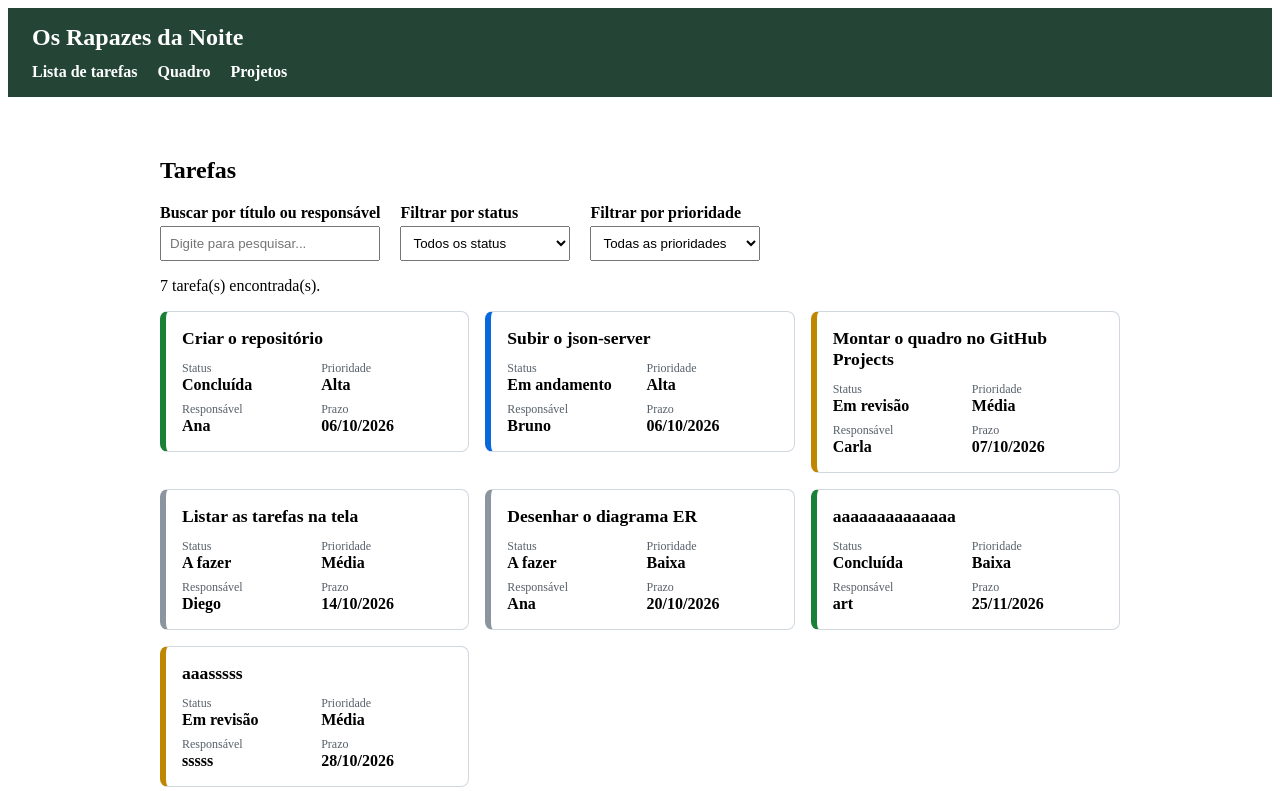
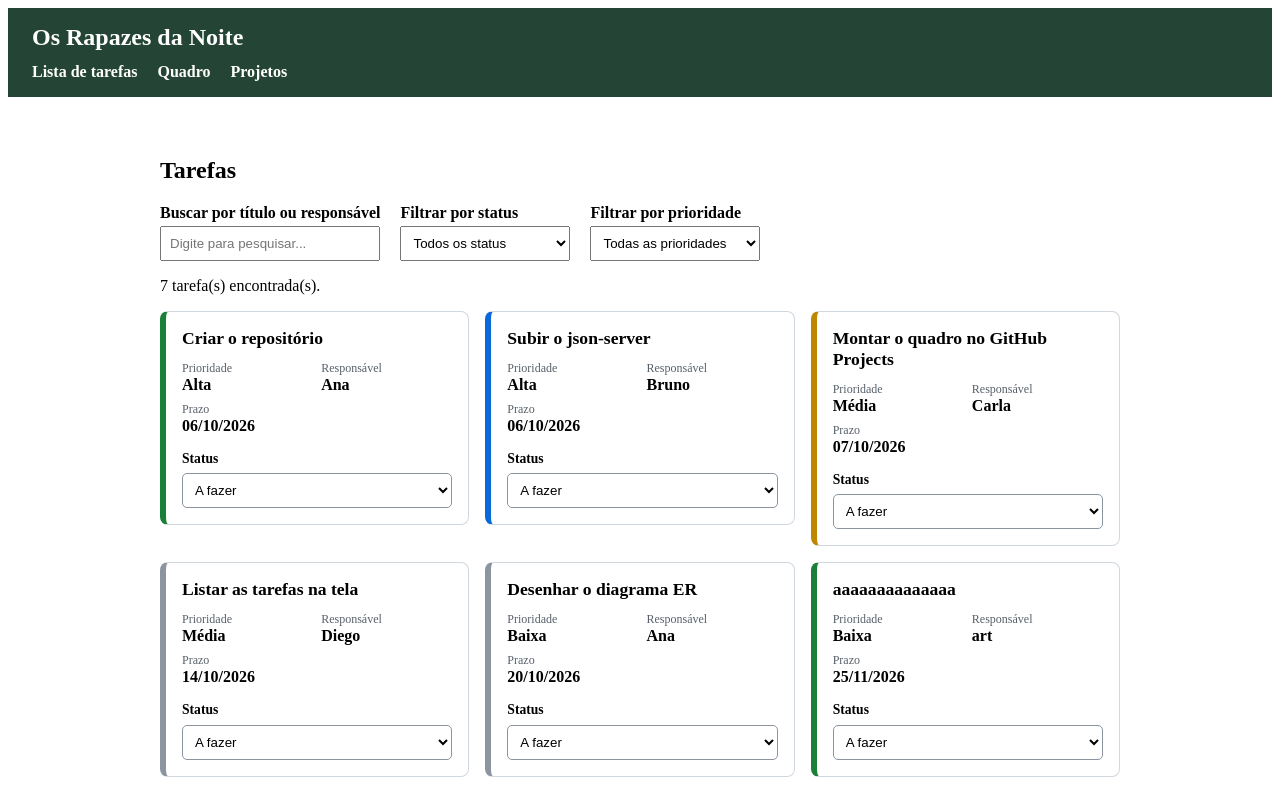
Before and after one commit to artmcabral/OsRapazesDaNoite_DesFrontEnd, an Angular app: page /tarefas in a window 1280 px wide. Shown: the top 791 px of the page. Built offline with nearby package versions, Linux system fonts and the light colour scheme; data requests are answered from the project's data file.

Commit message:
feat: permite alterar status pelo cartao - issue 29

```diff
--- a/src/app/components/tarefa-card/tarefa-card.css
+++ b/src/app/components/tarefa-card/tarefa-card.css
@@ -1,19 +1,5 @@
-.link-cartao {
-  display: block;
-  color: inherit;
-  text-decoration: none;
-  border-radius: 8px;
-}
 
-.link-cartao:hover .cartao {
-  border-color: #8c959f;
-  box-shadow: 0 2px 6px rgb(0 0 0 / 0.08);
-}
-
-.link-cartao:focus-visible {
-  outline: 3px solid #0969da;
-  outline-offset: 2px;
-}.cartao {
+.cartao {
   border: 1px solid #d0d7de;
   border-left: 6px solid #8c959f;
   border-radius: 8px;
@@ -26,9 +12,28 @@
   font-size: 1.1rem;
 }
 
+/* Link para os detalhes */
+.link-cartao {
+  color: inherit;
+  text-decoration: none;
+  border-radius: 4px;
+}
+
+.link-cartao:hover {
+  color: #0969da;
+  text-decoration: underline;
+}
+
+.link-cartao:focus-visible {
+  outline: 3px solid #0969da;
+  outline-offset: 3px;
+}
+
+/* Informações da tarefa */
 .cartao dl {
   display: grid;
-  grid-template-columns: repeat(auto-fit, minmax(120px, 1fr));
+  grid-template-columns:
+    repeat(auto-fit, minmax(120px, 1fr));
   gap: 0.5rem;
   margin: 0;
 }
@@ -43,7 +48,59 @@
   font-weight: 600;
 }
 
-.status-a-fazer      { border-left-color: #8c959f; }
-.status-em-andamento { border-left-color: #0969da; }
-.status-em-revisao   { border-left-color: #bf8700; }
-.status-concluida    { border-left-color: #1a7f37; }
+/* Cores dos status */
+.status-a-fazer {
+  border-left-color: #8c959f;
+}
+
+.status-em-andamento {
+  border-left-color: #0969da;
+}
+
+.status-em-revisao {
+  border-left-color: #bf8700;
+}
+
+.status-concluida {
+  border-left-color: #1a7f37;
+}
+
+/* Seletor para alterar o status */
+.controle-status {
+  display: flex;
+  flex-direction: column;
+  gap: 0.4rem;
+  margin-top: 1rem;
+  font-size: 0.85rem;
+  font-weight: 600;
+}
+
+.controle-status select {
+  width: 100%;
+  padding: 0.5rem;
+  border: 1px solid #8c959f;
+  border-radius: 5px;
+  background: #fff;
+  cursor: pointer;
+}
+
+.controle-status select:focus-visible {
+  outline: 3px solid #0969da;
+  outline-offset: 2px;
+}
+
+.controle-status select:disabled {
+  opacity: 0.6;
+  cursor: wait;
+}
+
+/* Mensagens */
+.aviso {
+  color: #57606a;
+  font-size: 0.85rem;
+}
+
+.erro {
+  color: #b42318;
+  font-size: 0.85rem;
+}
--- a/src/app/components/tarefa-card/tarefa-card.html
+++ b/src/app/components/tarefa-card/tarefa-card.html
@@ -1,21 +1,27 @@
 
+<article
+  class="cartao"
+  [class]="'status-' + tarefa().status"
+>
+
+  <!-- Título com link para detalhes -->
+  <h3>
     <a
       class="link-cartao"
       [routerLink]="['/tarefas', tarefa().id]"
       [attr.aria-label]="'Ver detalhes da tarefa: ' + tarefa().titulo"
     >
-  <article class="cartao" [class]="'status-' + tarefa().status">
-    <h3>{{ tarefa().titulo }}</h3>
+      {{ tarefa().titulo }}
+    </a>
+  </h3>
 
   <dl>
-      <div>
-        <dt>Status</dt>
-        <dd>{{ rotuloStatus[tarefa().status] }}</dd>
-      </div>
 
     <div>
       <dt>Prioridade</dt>
-        <dd>{{ rotuloPrioridade[tarefa().prioridade] }}</dd>
+      <dd>
+        {{ rotuloPrioridade[tarefa().prioridade] }}
+      </dd>
     </div>
 
     <div>
@@ -31,6 +37,43 @@
         </time>
       </dd>
     </div>
+
   </dl>
+
+  <!-- Seletor de status -->
+  <label class="controle-status">
+
+    Status
+
+    <select
+      [value]="tarefa().status"
+      [disabled]="salvando()"
+      (change)="alterarStatus($any($event.target).value, $any($event.target))"
+    >
+
+      @for (
+        opcao of statusDisponiveis;
+        track opcao.valor
+      ) {
+        <option [value]="opcao.valor">
+          {{ opcao.rotulo }}
+        </option>
+      }
+
+    </select>
+
+  </label>
+
+  @if (salvando()) {
+    <p role="status" class="aviso">
+      Salvando status...
+    </p>
+  }
+
+  @if (erro()) {
+    <p role="alert" class="erro">
+      {{ erro() }}
+    </p>
+  }
+
 </article>
-</a>
--- a/src/app/components/tarefa-card/tarefa-card.ts
+++ b/src/app/components/tarefa-card/tarefa-card.ts
@@ -1,6 +1,20 @@
-import { Component, input } from '@angular/core';
+
+import {
+  Component,
+  inject,
+  input,
+  output,
+  signal
+} from '@angular/core';
+
 import { RouterLink } from '@angular/router';
-import type { Prioridade, Status, Tarefa } from '../../../tipos';
+import { Api } from '../../services/api';
+
+import type {
+  Prioridade,
+  Status,
+  Tarefa
+} from '../../../tipos';
 
 @Component({
   selector: 'app-tarefa-card',
@@ -9,7 +23,29 @@ import type { Prioridade, Status, Tarefa } from '../../../tipos';
   styleUrl: './tarefa-card.css',
 })
 export class TarefaCard {
+
+  private api = inject(Api);
+
+  // Recebe a tarefa que será exibida
   tarefa = input.required<Tarefa>();
+
+  // Avisa a página quando o status é atualizado
+  statusAlterado = output<Tarefa>();
+
+  // Controla o salvamento
+  salvando = signal(false);
+  erro = signal<string | null>(null);
+
+  // Status disponíveis
+  statusDisponiveis: {
+    valor: Status;
+    rotulo: string;
+  }[] = [
+    { valor: 'a-fazer', rotulo: 'A fazer' },
+    { valor: 'em-andamento', rotulo: 'Em andamento' },
+    { valor: 'em-revisao', rotulo: 'Em revisão' },
+    { valor: 'concluida', rotulo: 'Concluída' },
+  ];
 
   rotuloStatus: Record<Status, string> = {
     'a-fazer': 'A fazer',
@@ -24,6 +60,49 @@ export class TarefaCard {
     alta: 'Alta',
   };
 
+  // Salva o novo status na API
+  async alterarStatus(
+    novoStatus: Status,
+    seletor: HTMLSelectElement
+  ) {
+
+    // Evita salvar duas vezes
+    if (
+      this.salvando() ||
+      novoStatus === this.tarefa().status
+    ) {
+      return;
+    }
+
+    this.salvando.set(true);
+    this.erro.set(null);
+
+    try {
+
+      // Atualiza somente o status da tarefa
+      const tarefaAtualizada =
+        await this.api.atualizarTarefa(
+          this.tarefa().id,
+          { status: novoStatus }
+        );
+
+      // Notifica a página
+      this.statusAlterado.emit(tarefaAtualizada);
+
+    } catch {
+
+      // Restaura o status anterior
+      seletor.value = this.tarefa().status;
+
+      this.erro.set(
+        'Não foi possível atualizar o status.'
+      );
+
+    } finally {
+      this.salvando.set(false);
+    }
+  }
+
   formatarData(data: string): string {
     const [ano, mes, dia] = data.split('-');
     return `${dia}/${mes}/${ano}`;
--- a/src/app/pages/lista-tarefas/lista-tarefas.html
+++ b/src/app/pages/lista-tarefas/lista-tarefas.html
@@ -19,7 +19,10 @@
     <ul class="lista">
       @for (t of tarefasFiltradas(); track t.id) {
         <li>
-          <app-tarefa-card [tarefa]="t" />
+          <app-tarefa-card
+            [tarefa]="t"
+            (statusAlterado)="aoAlterarStatus($event)"
+          />
         </li>
       } @empty {
         <li>Nenhuma tarefa encontrada.</li>
--- a/src/app/pages/lista-tarefas/lista-tarefas.ts
+++ b/src/app/pages/lista-tarefas/lista-tarefas.ts
@@ -27,6 +27,7 @@ export class ListaTarefas implements OnInit {
     return this.filtros.filtrar(this.tarefas());
   });
 
+  // Carrega as tarefas da API
   async ngOnInit() {
     try {
       this.tarefas.set(await this.api.listarTarefas());
@@ -38,4 +39,15 @@ export class ListaTarefas implements OnInit {
       this.carregando.set(false);
     }
   }
+
+  // Atualiza a tarefa na lista após salvar na API
+  aoAlterarStatus(tarefaAtualizada: Tarefa) {
+    this.tarefas.update((tarefas) =>
+      tarefas.map((tarefa) =>
+        tarefa.id === tarefaAtualizada.id
+          ? tarefaAtualizada
+          : tarefa
+      )
+    );
+  }
 }
--- a/src/app/pages/projetos/detalhe-projeto.html
+++ b/src/app/pages/projetos/detalhe-projeto.html
@@ -1,24 +1,29 @@
+
 <section>
   @if (carregando()) {
     <p>Carregando projeto...</p>
   } @else if (erro()) {
     <p role="alert">{{ erro() }}</p>
   } @else if (projeto(); as p) {
-    <a routerLink="/projetos" class="link-voltar">⬅ Voltar para projetos</a>
+    <a routerLink="/projetos" class="link-voltar">
+      ⬅ Voltar para projetos
+    </a>
 
     <h2>{{ p.nome }}</h2>
     <p>{{ p.descricao }}</p>
     <p><strong>Disciplina:</strong> {{ p.disciplina }}</p>
     <p><strong>Criado em:</strong> {{ p.criadoEm }}</p>
 
-    <!-- CONTAINER DO CABEÇALHO DAS TAREFAS -->
+    <!-- Cabeçalho das tarefas -->
     <div class="cabecalho-tarefas">
       <h3>Tarefas do projeto</h3>
+
       <a
         class="btn-primario"
         routerLink="/tarefas/nova"
         [queryParams]="{ projetoId: p.id }"
-        title="Adicionar uma nova tarefa a este projeto">
+        title="Adicionar uma nova tarefa a este projeto"
+      >
         + Nova Tarefa
       </a>
     </div>
@@ -26,18 +31,27 @@
     <ul class="lista-tarefas">
       @for (tarefa of p.tarefas; track tarefa.id) {
         <li class="item-tarefa">
-          <app-tarefa-card [tarefa]="tarefa" />
+
+          <!-- Cartão com atualização de status -->
+          <app-tarefa-card
+            [tarefa]="tarefa"
+            (statusAlterado)="aoAlterarStatus($event)"
+          />
+
+          <!-- Botão de edição existente -->
           <a
             class="btn-editar"
             [routerLink]="['/tarefas/editar', tarefa.id]"
-            title="Editar esta tarefa">
+            title="Editar esta tarefa"
+          >
             ✏️ Editar
           </a>
+
         </li>
       } @empty {
-        <!-- Mensagem de vazio mais convidativa -->
         <li class="tarefa-vazia">
-          Este projeto ainda não possui tarefas. Clique no botão "Nova Tarefa" acima para começar!
+          Este projeto ainda não possui tarefas.
+          Clique no botão "Nova Tarefa" acima para começar!
         </li>
       }
     </ul>
--- a/src/app/pages/projetos/detalhe-projeto.ts
+++ b/src/app/pages/projetos/detalhe-projeto.ts
@@ -1,8 +1,10 @@
+
 import { Component, OnInit, inject, signal } from '@angular/core';
 import { ActivatedRoute, RouterLink } from '@angular/router';
 import { Api } from '../../services/api';
 import type { ProjetoComTarefas } from '../../services/api';
 import { TarefaCard } from '../../components/tarefa-card/tarefa-card';
+import type { Tarefa } from '../../../tipos';
 
 @Component({
   selector: 'app-detalhe-projeto',
@@ -18,6 +20,7 @@ export class DetalheProjeto implements OnInit {
   carregando = signal(true);
   erro = signal<string | null>(null);
 
+  // Carrega os dados do projeto
   async ngOnInit() {
     const id = this.rota.snapshot.paramMap.get('id');
 
@@ -35,4 +38,23 @@ export class DetalheProjeto implements OnInit {
       this.carregando.set(false);
     }
   }
+
+  // Atualiza o status da tarefa na página do projeto
+  aoAlterarStatus(tarefaAtualizada: Tarefa) {
+    this.projeto.update((projeto) => {
+
+      if (!projeto) {
+        return projeto;
+      }
+
+      return {
+        ...projeto,
+        tarefas: projeto.tarefas.map((tarefa) =>
+          tarefa.id === tarefaAtualizada.id
+            ? tarefaAtualizada
+            : tarefa
+        )
+      };
+    });
+  }
 }
--- a/src/app/pages/quadro/quadro.html
+++ b/src/app/pages/quadro/quadro.html
@@ -40,7 +40,10 @@
             ) {
 
               <li>
-                <app-tarefa-card [tarefa]="tarefa" />
+                <app-tarefa-card
+                  [tarefa]="tarefa"
+                  (statusAlterado)="aoAlterarStatus($event)"
+                />
               </li>
 
             } @empty {
--- a/src/app/pages/quadro/quadro.ts
+++ b/src/app/pages/quadro/quadro.ts
@@ -66,4 +66,15 @@ export class Quadro implements OnInit {
       this.carregando.set(false);
     }
   }
+
+  // Atualiza o status da tarefa no quadro após salvar na API
+  aoAlterarStatus(tarefaAtualizada: Tarefa) {
+    this.tarefas.update((tarefas) =>
+      tarefas.map((tarefa) =>
+        tarefa.id === tarefaAtualizada.id
+          ? tarefaAtualizada
+          : tarefa
+      )
+    );
+  }
 }
```
Lines whose indentation alone changed are shown as unchanged.
